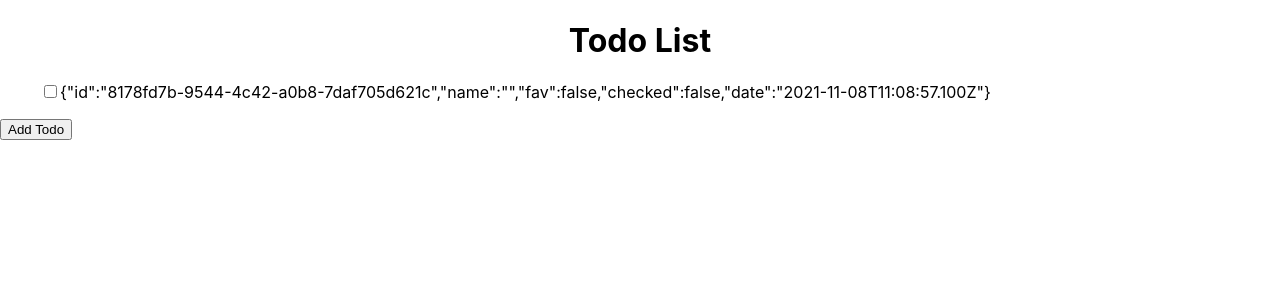
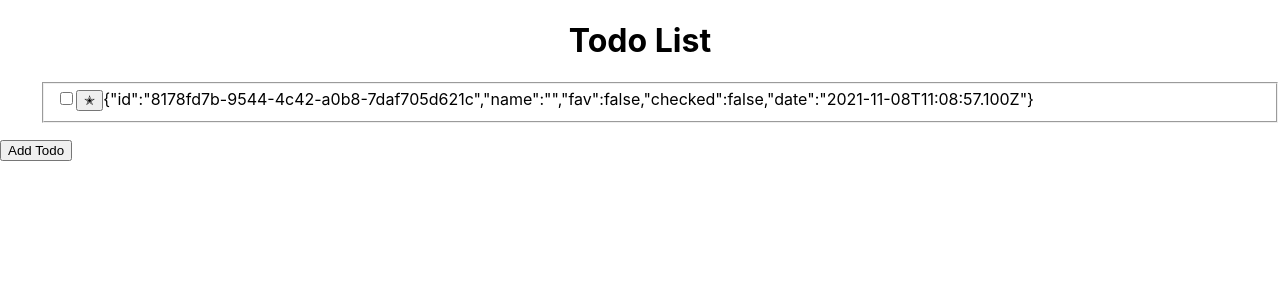
Before and after one commit to sanchis/todo-app-react, a React (Create React App) app: page / in a window 1280 px wide. Both pictures are taken after a click on the button "Add Todo". Shown: the top 300 px of the page. Built offline with nearby package versions, Linux system fonts and the light colour scheme.

Commit message:
change fav

```diff
--- a/src/TodoList/components/TodoItem/index.jsx
+++ b/src/TodoList/components/TodoItem/index.jsx
@@ -16,8 +16,15 @@ export default function TodoItem ({
     updateTodo(itemToUpdate)
   }
 
+  function handleChangeFav () {
+    const itemToUpdate = { ...item }
+    itemToUpdate.fav = !item.fav
+    onChangeFav(itemToUpdate)
+    updateTodo(itemToUpdate)
+  }
+
   return (
-    <div>
+    <fieldset>
       <input
         type='checkbox'
         name='todoCheck'
@@ -25,7 +32,8 @@ export default function TodoItem ({
         data-testid='checkButton'
         onChange={handleChangeCheckBox}
       />
+      <button data-testid='favButton' onClick={handleChangeFav}>{item.fav ? '⭐️' : '✭'}</button>
       {JSON.stringify(item)}
-    </div>
+    </fieldset>
   )
 }
```
Also changed, not shown: 1 other file (tests, documents, lock files or other folders).
